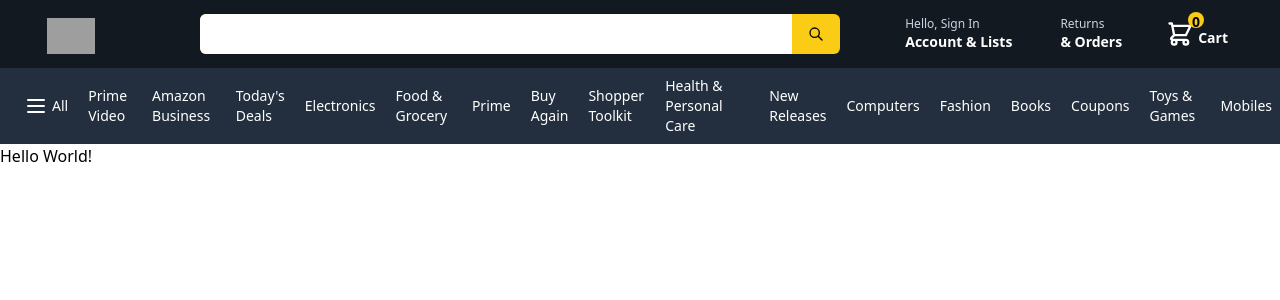
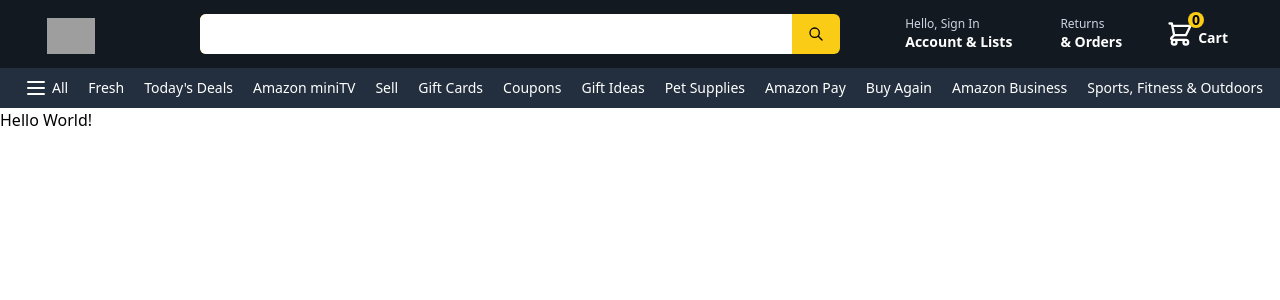
Before and after one commit to Ajay-056/Amazon-Clone-2.0-NEXT.JS, a Next.js app: page / in a window 1280 px wide. Shown: the top 300 px of the page. Built offline with nearby package versions, Linux system fonts and the light colour scheme; grey boxes are pictures that could not be loaded.

Commit message:
fix: Header - fixed the responsiveness & added outline

```diff
--- a/src/components/Header.js
+++ b/src/components/Header.js
@@ -1,79 +1,107 @@
-import React from 'react'
-import Image from 'next/image'
+import React from "react";
+import Image from "next/image";
 import {
   MenuIcon,
   SearchIcon,
   ShoppingCartIcon,
-    UserCircleIcon
-} from "@heroicons/react/outline"
+  UserCircleIcon,
+} from "@heroicons/react/outline";
 
 function Header() {
   return (
     <header>
       {/* Top Nav */}
-        <div className='flex flex-grow items-center bg-amazon_blue p-1 py-2'>
-            <div className='flex flex-grow items-center sm:flex-grow-0'>
+      <div className="flex flex-grow items-center bg-amazon_blue p-1 py-2">
+        <div className="flex flex-grow items-center sm:flex-grow-0">
           <Image
-                    src='https://links.papareact.com/f90'
+            src="https://links.papareact.com/f90"
             width={150}
             height={40}
-                    className='pt-1 sm:pr-4 cursor-pointer object-contain h-8 sm:h-10 focus:outline-none hover:outline rounded-sm outline-1 outline-white'
+            className="pt-1 sm:pr-4 cursor-pointer object-contain h-8 sm:h-10 focus:outline-none hover:outline rounded-sm outline-1 outline-white"
           />
         </div>
 
         {/* Top nav search */}
-            <div className='hidden sm:flex  w-40 m-auto focus-within:flex-grow items-center h-10 rounded-md cursor-pointer bg-yellow-400 hover:bg-yellow-500'>
-                <input type="text" className='p-2 h-full w-6 flex-grow flex-shrink rounded-l-md focus:outline-none px-4' autoComplete='true' name="prodsearch" id="prodsearch" />
-                <SearchIcon className='h-12 p-4' />
+        <div className="hidden sm:flex  w-40 m-auto focus-within:flex-grow items-center h-10 rounded-md cursor-pointer bg-yellow-400 hover:bg-yellow-500">
+          <input
+            type="text"
+            className="p-2 h-full w-6 flex-grow flex-shrink rounded-l-md focus:outline-none px-4"
+            autoComplete="true"
+            name="prodsearch"
+            id="prodsearch"
+          />
+          <SearchIcon className="h-12 p-4" />
         </div>
 
         {/* Top nav right side */}
-            <div className='text-white flex items-center text-xs sm:text-sm space-x-2 sm:space-x-10 sm:mr-8 sm:px-4 whitespace-nowrap py-1'>
-                <div className='hidden sm:block cursor-pointer p-1 hover:outline rounded-sm outline-1 outline-white'>
-                    <p className='text-slate-300 text-xs'>Hello, Sign In</p>
-                    <p className='font-bold md:text-sm'>Account & Lists</p>
+        <div className="text-white flex items-center text-xs sm:text-sm space-x-2 sm:space-x-10 sm:mr-8 sm:px-4 whitespace-nowrap py-1">
+          <div className="hidden sm:block cursor-pointer p-1 hover:outline rounded-sm outline-1 outline-white">
+            <p className="text-slate-300 text-xs">Hello, Sign In</p>
+            <p className="font-bold md:text-sm">Account & Lists</p>
           </div>
-                <div className='hidden sm:block cursor-pointer p-1 hover:outline rounded-sm outline-1 outline-white'>
-                    <p className='text-slate-300 text-xs'>Returns</p>
-                    <p className='font-bold md:text-sm'>& Orders</p>
+          <div className="hidden sm:block cursor-pointer p-1 hover:outline rounded-sm outline-1 outline-white">
+            <p className="text-slate-300 text-xs">Returns</p>
+            <p className="font-bold md:text-sm">& Orders</p>
           </div>
-                <div className='flex items-center sm:hidden cursor-pointer pr-4 sm:pr-0'>
+          <div className="flex items-center sm:hidden cursor-pointer pr-4 sm:pr-0">
             <p>Sign In -&gt;</p>
-                    <UserCircleIcon className='h-7 pl-2' />
+            <UserCircleIcon className="h-7 pl-2" />
           </div>
-                <div className='relative cursor-pointer flex items-end hover:anim-gx pr-10 sm:pr-0'>
-                    <span className='absolute bottom-5 right-6 h-4 w-4 bg-yellow-400 text-center rounded-full text-black font-bold'>0</span>
-                    <ShoppingCartIcon className='h-7' />
-                    <p className='pl-1 text-sm font-bold hidden sm:inline'>Cart</p>
+          <div className="relative cursor-pointer flex items-end pr-10 sm:pr-0">
+            <span className="absolute bottom-5 flex justify-center place-items-center right-6 h-4 w-4 bg-yellow-400 text-center rounded-full text-black font-bold">
+              0
+            </span>
+            <ShoppingCartIcon className="h-7" />
+            <p className="pl-1 text-sm font-bold hidden sm:inline">Cart</p>
           </div>
         </div>
       </div>
 
       {/* Bottom Nav */}
-        <div className='flex items-center space-x-3 sm:space-x-5 p-2 pl-6 bg-amazon_blue-light text-white text-sm'>
-            <p className='cursor-pointer flex items-center'>
-                <MenuIcon className='h-6 mr-1' />
+      <div className="flex items-center space-x-3 sm:space-x-5 p-2 pl-6 bg-amazon_blue-light text-white text-sm">
+        <p className="cursor-pointer flex items-center focus:outline-none hover:outline outline-1 outline-offset-8 outline-white">
+          <MenuIcon className="h-6 mr-1" />
           All
         </p>
-            <p className='cursor-pointer pl-2 sm:pl-0 text-xs sm:text-sm hover:underline'>Prime Video</p>
-            <p className='cursor-pointer text-xs sm:text-sm'>Amazon Business</p>
-            <p className='cursor-pointer text-xs sm:text-sm'>Today's Deals</p>
-            <p className="cursor-pointer hidden lg:inline-flex">Electronics</p>
-            <p className="cursor-pointer hidden lg:inline-flex">Food & Grocery</p>
-            <p className="cursor-pointer hidden lg:inline-flex">Prime</p>
-            <p className="cursor-pointer hidden lg:inline-flex">Buy Again</p>
-            <p className="cursor-pointer hidden lg:inline-flex">Shopper Toolkit</p>
-            <p className="cursor-pointer hidden lg:inline-flex">Health & Personal Care</p>
-            <p className="cursor-pointer hidden lg:inline-flex">New Releases</p>
-            <p className="cursor-pointer hidden lg:inline-flex">Computers</p>
-            <p className="cursor-pointer hidden lg:inline-flex">Fashion</p>
-            <p className="cursor-pointer hidden lg:inline-flex">Books</p>
-            <p className="cursor-pointer hidden lg:inline-flex">Coupons</p>
-            <p className="cursor-pointer hidden lg:inline-flex">Toys & Games</p>
-            <p className="cursor-pointer hidden lg:inline-flex">Mobiles</p>
+        <p className="link cursor-pointer focus:outline-none hover:outline outline-1 outline-offset-8 outline-white">
+          Fresh
+        </p>
+        <p className="link cursor-pointer focus:outline-none hover:outline outline-1 outline-offset-8 outline-white">
+          Today's Deals
+        </p>
+        <p className="link cursor-pointer focus:outline-none hover:outline outline-1 outline-offset-8 outline-white">
+          Amazon miniTV
+        </p>
+        <p className="link hidden md:inline-flex cursor-pointer focus:outline-none hover:outline outline-1 outline-offset-8 outline-white">
+          Sell
+        </p>
+        <p className="link hidden lg:inline-flex cursor-pointer focus:outline-none hover:outline outline-1 outline-offset-8 outline-white">
+          Gift Cards
+        </p>
+        <p className="link hidden md:inline-flex cursor-pointer focus:outline-none hover:outline outline-1 outline-offset-8 outline-white">
+          Coupons
+        </p>
+        <p className="link hidden lg:inline-flex cursor-pointer focus:outline-none hover:outline outline-1 outline-offset-8 outline-white">
+          Gift Ideas
+        </p>
+        <p className="link hidden lg:inline-flex cursor-pointer focus:outline-none hover:outline outline-1 outline-offset-8 outline-white">
+          Pet Supplies
+        </p>
+        <p className="link hidden md:inline-flex cursor-pointer focus:outline-none hover:outline outline-1 outline-offset-8 outline-white">
+          Amazon Pay
+        </p>
+        <p className="link hidden lg:inline-flex cursor-pointer focus:outline-none hover:outline outline-1 outline-offset-8 outline-white">
+          Buy Again
+        </p>
+        <p className="link hidden lg:inline-flex cursor-pointer focus:outline-none hover:outline outline-1 outline-offset-8 outline-white">
+          Amazon Business
+        </p>
+        <p className="link hidden lg:inline-flex cursor-pointer focus:outline-none hover:outline outline-1 outline-offset-8 outline-white">
+          Sports, Fitness & Outdoors
+        </p>
       </div>
     </header>
-  )
+  );
 }
 
-export default Header
+export default Header;
```
Lines whose indentation alone changed are shown as unchanged.
